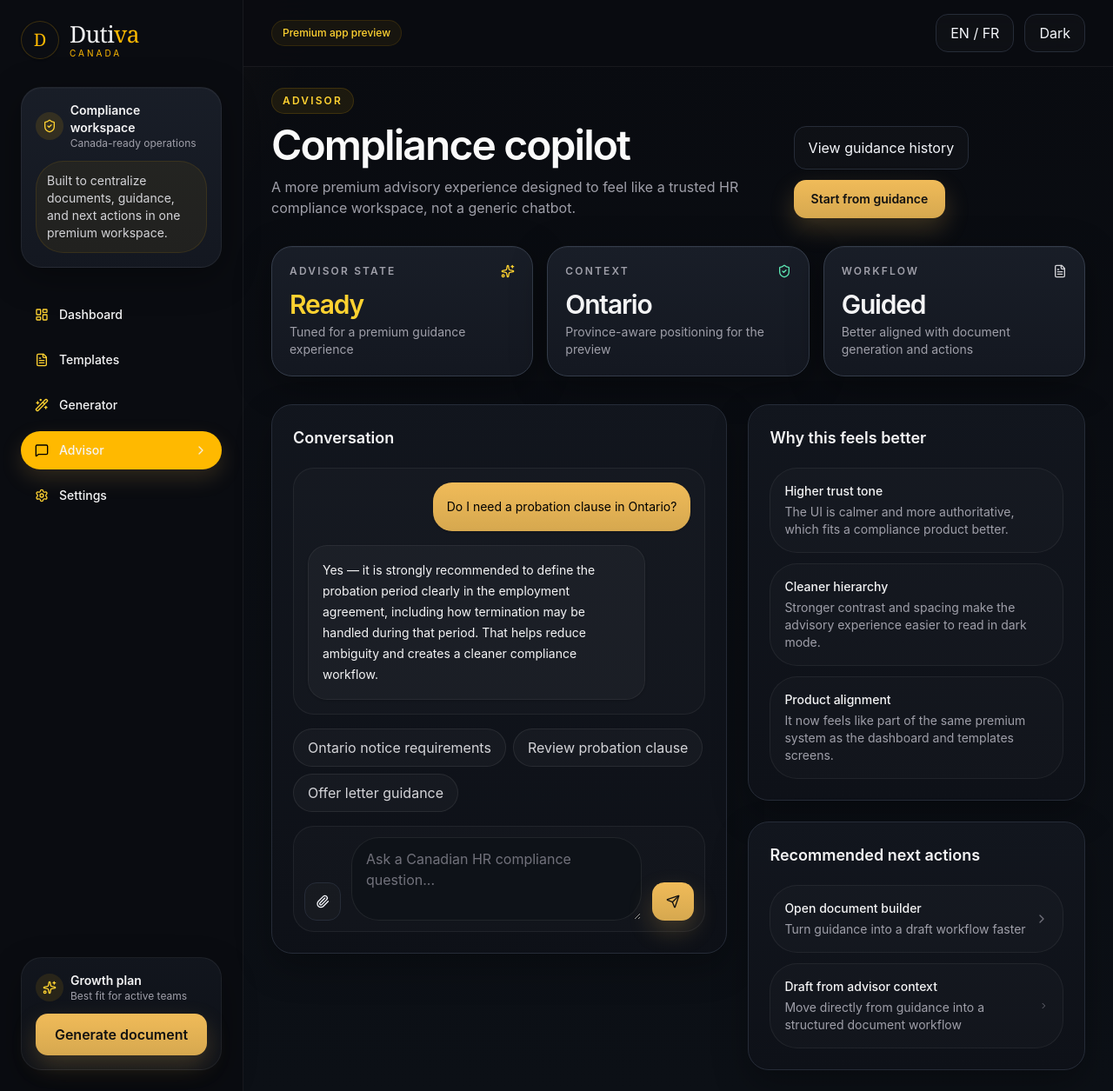
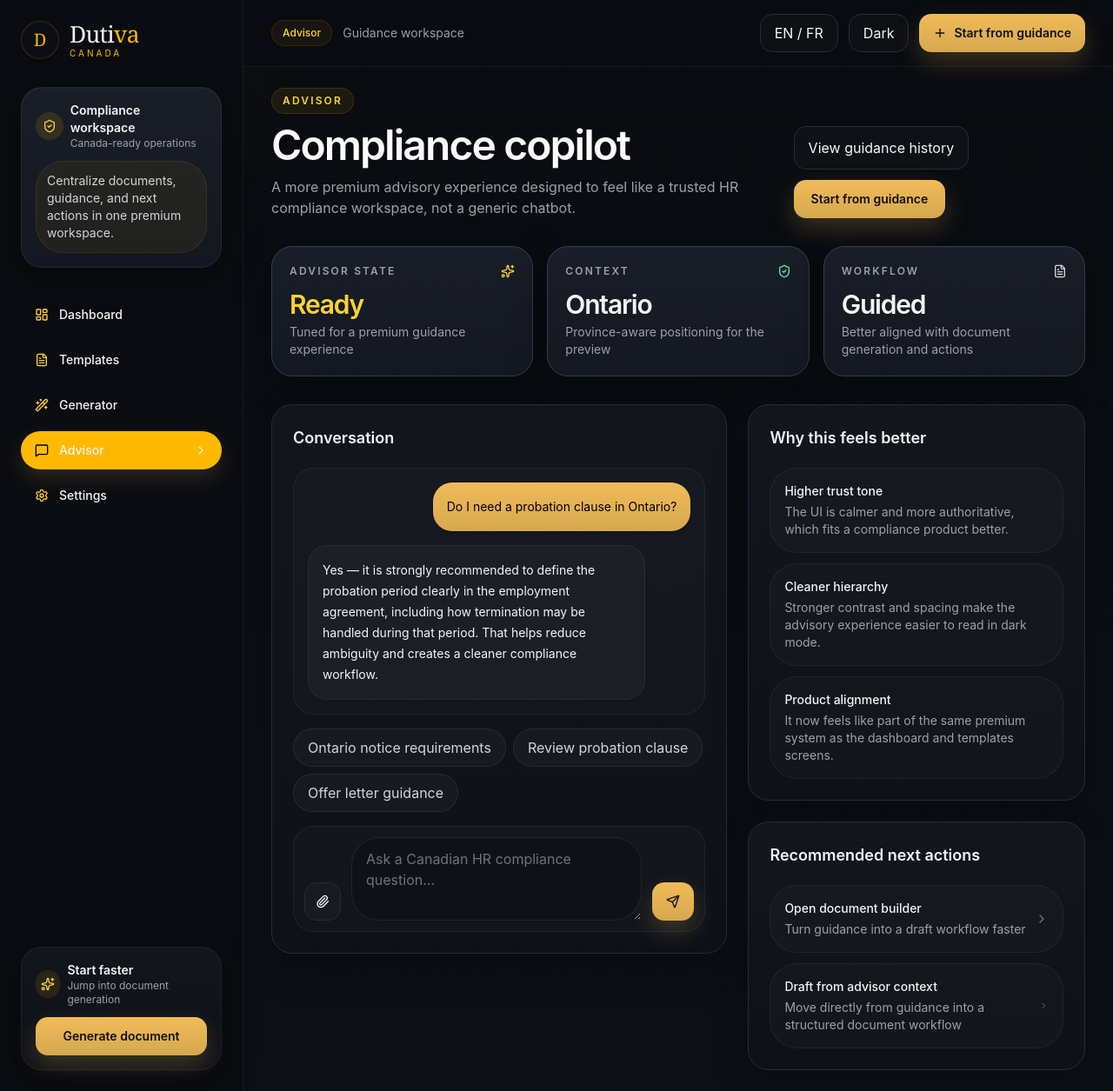
Before and after one commit to Dutiva-Canada/dutiva, a React (Vite) app: page /app/advisor in a window 1280 px wide. Shown: the whole page at 87% size. Built offline with nearby package versions, Linux system fonts and the light colour scheme.

Commit message:
Update AppLayout.jsx

```diff
--- a/src/layouts/AppLayout.jsx
+++ b/src/layouts/AppLayout.jsx
@@ -1,4 +1,4 @@
-import { NavLink, Outlet } from "react-router-dom";
+import { NavLink, Outlet, Link, useLocation } from "react-router-dom";
 import {
   FileText,
   LayoutDashboard,
@@ -8,6 +8,7 @@
   Sparkles,
   ChevronRight,
   Wand2,
+  Plus,
 } from "lucide-react";
 
 const navItems = [
@@ -86,7 +87,7 @@
             </div>
           </div>
           <div className="rounded-2xl border border-amber-400/10 bg-amber-400/6 px-3 py-3 text-sm text-zinc-300">
-            Built to centralize documents, guidance, and next actions in one premium workspace.
+            Centralize documents, guidance, and next actions in one premium workspace.
           </div>
         </div>
 
@@ -103,11 +104,16 @@
                 <Sparkles className="h-4 w-4" />
               </div>
               <div>
-                <div className="text-sm font-semibold text-zinc-100">Growth plan</div>
-                <div className="text-xs text-zinc-400">Best fit for active teams</div>
+                <div className="text-sm font-semibold text-zinc-100">Start faster</div>
+                <div className="text-xs text-zinc-400">Jump into document generation</div>
               </div>
             </div>
-            <button className="gold-button w-full px-4 py-3 text-sm">Generate document</button>
+            <Link
+              to="/app/generator?template=Offer%20Letter"
+              className="gold-button block w-full px-4 py-3 text-center text-sm"
+            >
+              Generate document
+            </Link>
           </div>
         </div>
       </div>
@@ -116,22 +122,79 @@
 }
 
 function TopBar() {
+  const location = useLocation();
+
+  const getPageMeta = () => {
+    if (location.pathname.startsWith("/app/generator")) {
+      return {
+        badge: "Generator flow",
+        title: "Document workflow active",
+        ctaLabel: "Open templates",
+        ctaTo: "/app/templates",
+      };
+    }
+
+    if (location.pathname.startsWith("/app/advisor")) {
+      return {
+        badge: "Advisor",
+        title: "Guidance workspace",
+        ctaLabel: "Start from guidance",
+        ctaTo: "/app/generator?template=Employment%20Agreement",
+      };
+    }
+
+    if (location.pathname.startsWith("/app/templates")) {
+      return {
+        badge: "Templates",
+        title: "Template library",
+        ctaLabel: "New generation",
+        ctaTo: "/app/generator?template=Offer%20Letter",
+      };
+    }
+
+    if (location.pathname.startsWith("/app/settings")) {
+      return {
+        badge: "Settings",
+        title: "Workspace configuration",
+        ctaLabel: "Open generator",
+        ctaTo: "/app/generator?template=Offer%20Letter",
+      };
+    }
+
+    return {
+      badge: "Premium app preview",
+      title: "Operational workspace",
+      ctaLabel: "Generate document",
+      ctaTo: "/app/generator?template=Offer%20Letter",
+    };
+  };
+
+  const pageMeta = getPageMeta();
+
   return (
     <div className="sticky top-0 z-30 border-b border-white/6 bg-[#0A0C11]/80 backdrop-blur-xl">
-      <div className="flex min-h-[76px] items-center justify-between px-4 md:px-6 xl:px-8">
+      <div className="flex min-h-[76px] items-center justify-between gap-4 px-4 md:px-6 xl:px-8">
         <div className="flex items-center gap-3 xl:hidden">
           <BrandLockup />
         </div>
 
-        <div className="hidden items-center gap-3 md:flex">
+        <div className="hidden min-w-0 items-center gap-3 md:flex">
           <div className="rounded-full border border-amber-400/12 bg-amber-400/6 px-3 py-1.5 text-xs font-medium text-amber-300">
-            Premium app preview
+            {pageMeta.badge}
           </div>
+          <div className="truncate text-sm text-zinc-400">{pageMeta.title}</div>
         </div>
 
         <div className="flex items-center gap-3">
           <button className="ghost-button px-4 py-2 text-sm">EN / FR</button>
           <button className="ghost-button px-4 py-2 text-sm">Dark</button>
+          <Link
+            to={pageMeta.ctaTo}
+            className="gold-button inline-flex items-center gap-2 px-4 py-2 text-sm"
+          >
+            <Plus className="h-4 w-4" />
+            {pageMeta.ctaLabel}
+          </Link>
         </div>
       </div>
     </div>
```
